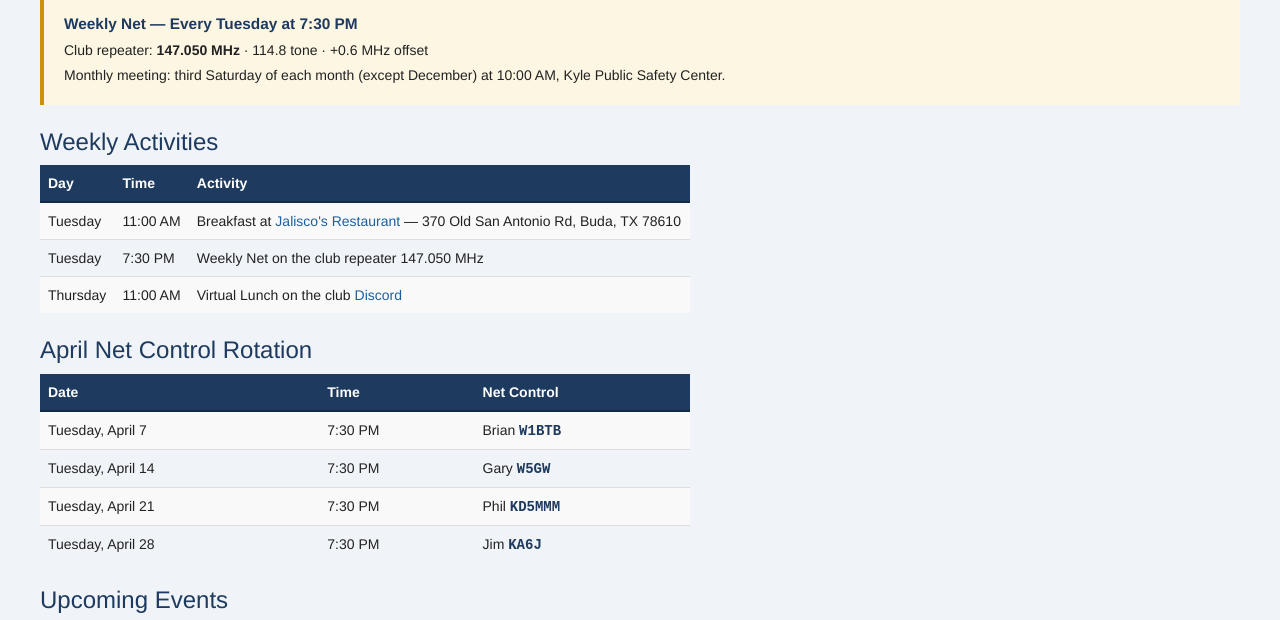
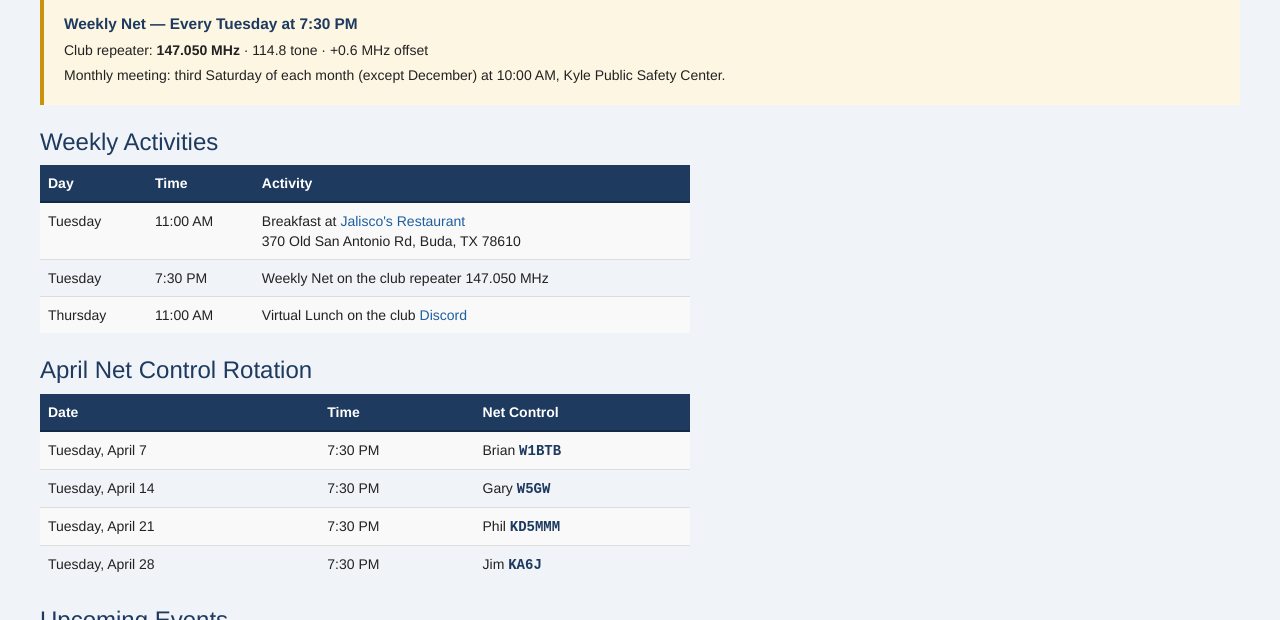
Before and after one commit to rubygeek/hchams_org, a website: page schedule.html in a window 1280 px wide. Shown: the part 125-745 px from the top of the page. Drawn offline with nearby package versions, Linux system fonts and the light colour scheme.

Commit message:
updated spacing

```diff
--- a/schedule.html
+++ b/schedule.html
@@ -92,7 +92,7 @@
           <tr>
             <td>Tuesday</td>
             <td>11:00 AM</td>
-            <td>Breakfast at <a href="https://maps.google.com/?q=370+Old+San+Antonio+Rd,+Buda,+TX+78610">Jalisco's Restaurant</a> &mdash; 370 Old San Antonio Rd, Buda, TX 78610</td>
+            <td>Breakfast at <a href="https://maps.google.com/?q=370+Old+San+Antonio+Rd,+Buda,+TX+78610">Jalisco's Restaurant</a><br/>  370 Old San Antonio Rd, Buda, TX 78610</td>
           </tr>
           <tr>
             <td>Tuesday</td>
```
